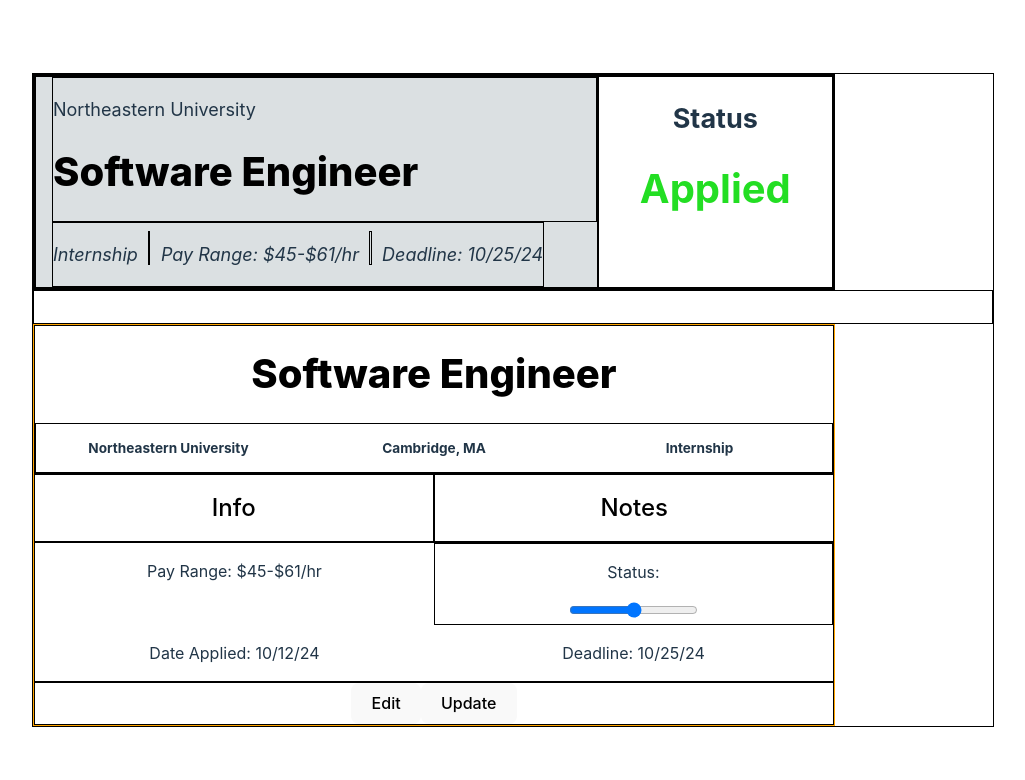
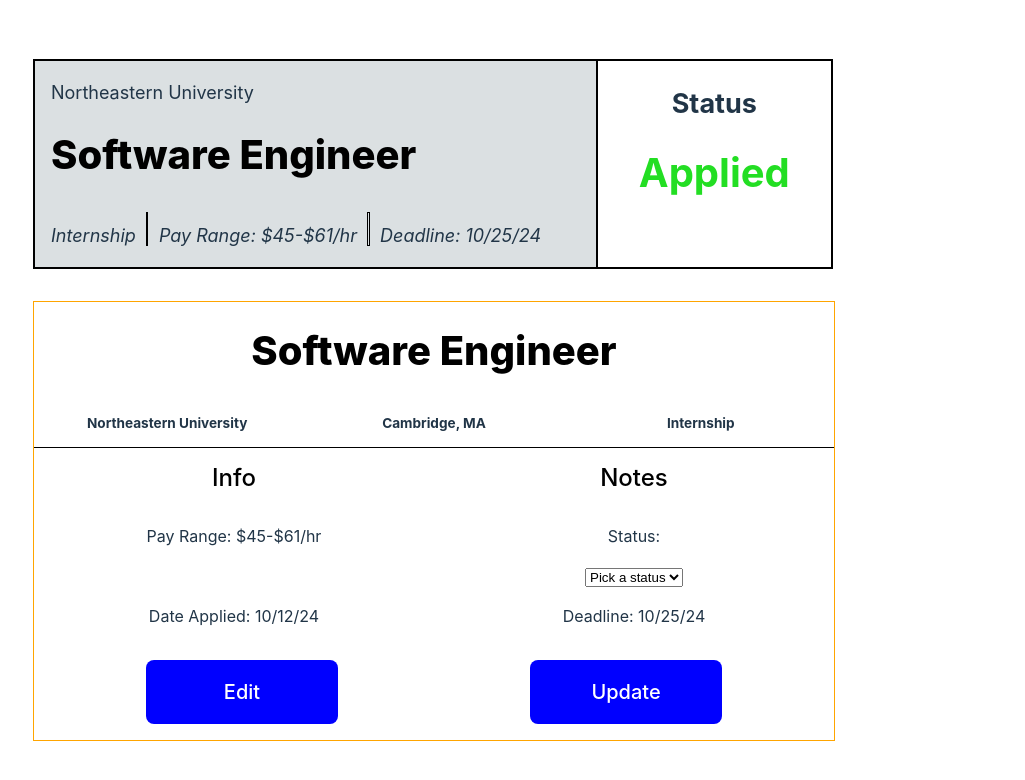
Before and after one commit to Oasis-NEU/f24-group29, a React (Vite) app: page / in a window 1280 px wide. Shown: the top 780 px of the page, without its empty margins (127-1152 px from the left). Built offline with nearby package versions, Linux system fonts and the light colour scheme.

Commit message:
more components

```diff
--- a/src/App.css
+++ b/src/App.css
@@ -1,6 +1,4 @@
-div, span {
-  border: 1px solid black;
-}
+
 
 #root {
   max-width: 1280px;
@@ -85,6 +83,10 @@
   border: 1px solid orange;
 }
 
+#window-header-container {
+  border-bottom: 1px solid black;
+}
+
 #window-header-span {
   display: flex;
   flex-direction: row;
@@ -124,3 +126,18 @@
   grid-template-columns: repeat(auto-fit, minmax(300px, 1fr));
 
 }
+
+#window-btns-container {
+  display: flex;
+  flex-direction: row;
+  justify-content: space-around;
+  padding: 1rem;
+}
+
+.window-btn {
+  font-size: 1.25rem;
+  width: 12rem;
+  height: 4rem;
+  background-color: blue;
+  color: white;
+}
--- a/src/components/job-window.jsx
+++ b/src/components/job-window.jsx
@@ -37,7 +37,6 @@
     return (
         <div id="window-category-container">
             <button className="category-btn" id="info-btn">Info</button>
-            <div id="vertical-divider"></div>
             <button className="category-btn" id="notes-btn">Notes</button>
         </div>
     )
@@ -50,7 +49,14 @@
     <p className="standard-text">Pay Range: {jobPay}</p>
     <span id="status-container">
     <p className="standard-text">Status:</p>
-    <input type="range" id="status-input" />
+    <select id="status-input">
+        <option value="Pick a status">Pick a status</option>
+        <option value="Applied">Applied</option>
+        <option value="Screened">Screened</option>
+        <option value="Interviewing">Interviewing</option>
+        <option value="Accepted">Accepted</option>
+        <option value="Rejected">Rejected</option>
+    </select>
     </span>
     <p className="standard-text">Date Applied: {jobDateUpdated}</p>
     <p className="standard-text">Deadline: {jobDeadline}</p>
@@ -69,8 +75,8 @@
 
     return(
         <span id="window-btns-container">
-            <button id="edit-button">Edit</button>
-            <button id="update-button">Update</button>
+            <button className="window-btn" id="edit-button">Edit</button>
+            <button className="window-btn" id="update-button">Update</button>
         </span>
     )
 }
```
